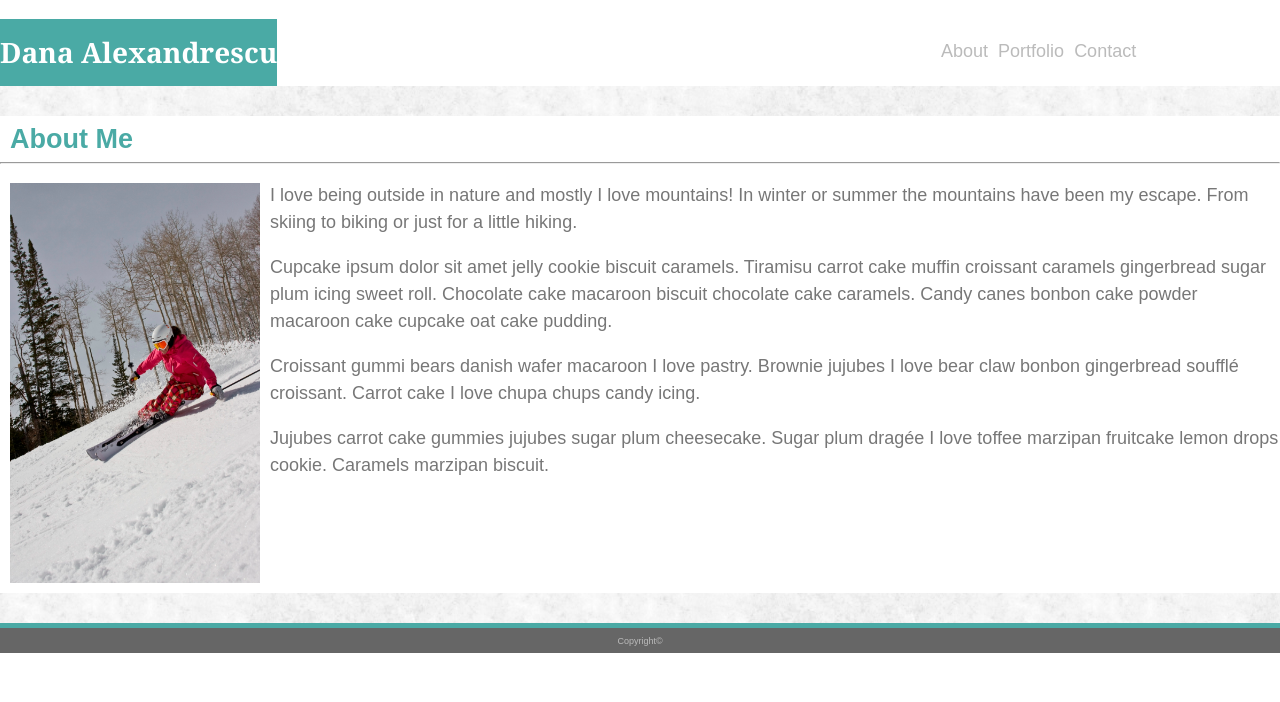
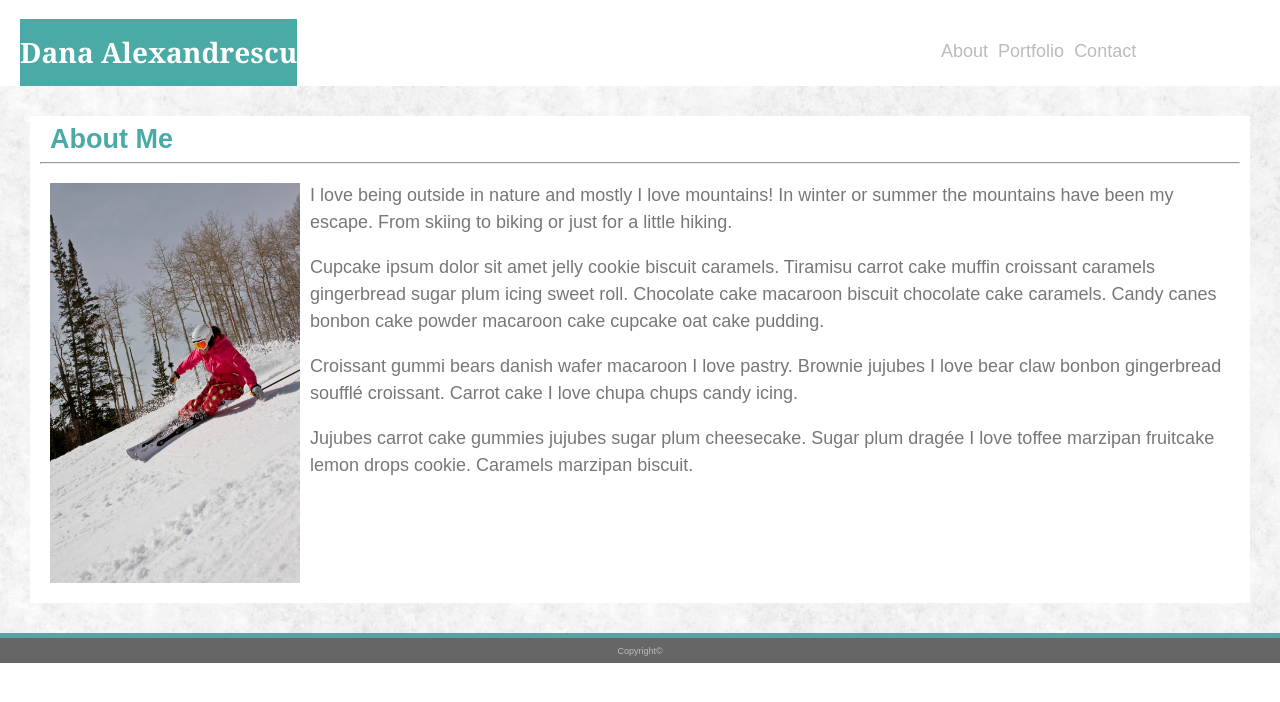
Before and after one commit to danalittleskier/Responsive-Portfolio, a plain HTML site: page index.html in a window 1280 px wide. Drawn offline with Linux system fonts and the light colour scheme.

Commit message:
Changed container margins

```diff
--- a/assets/css/style.css
+++ b/assets/css/style.css
@@ -23,6 +23,7 @@ h1 {
     font-size: 28px;
     float: left;
     margin-bottom: 0;
+    margin-left: 20px;
 
 }
 nav {
@@ -61,8 +62,8 @@ a:visited {
 #portfolio {
     background-color: #ffffff;
     height: 100%;
-    padding-top: 10px;
-    margin: 30px auto;
+    padding: 10px;
+    margin: 30px;
 }
 h2 {
     color: #4aaaa5;
```
